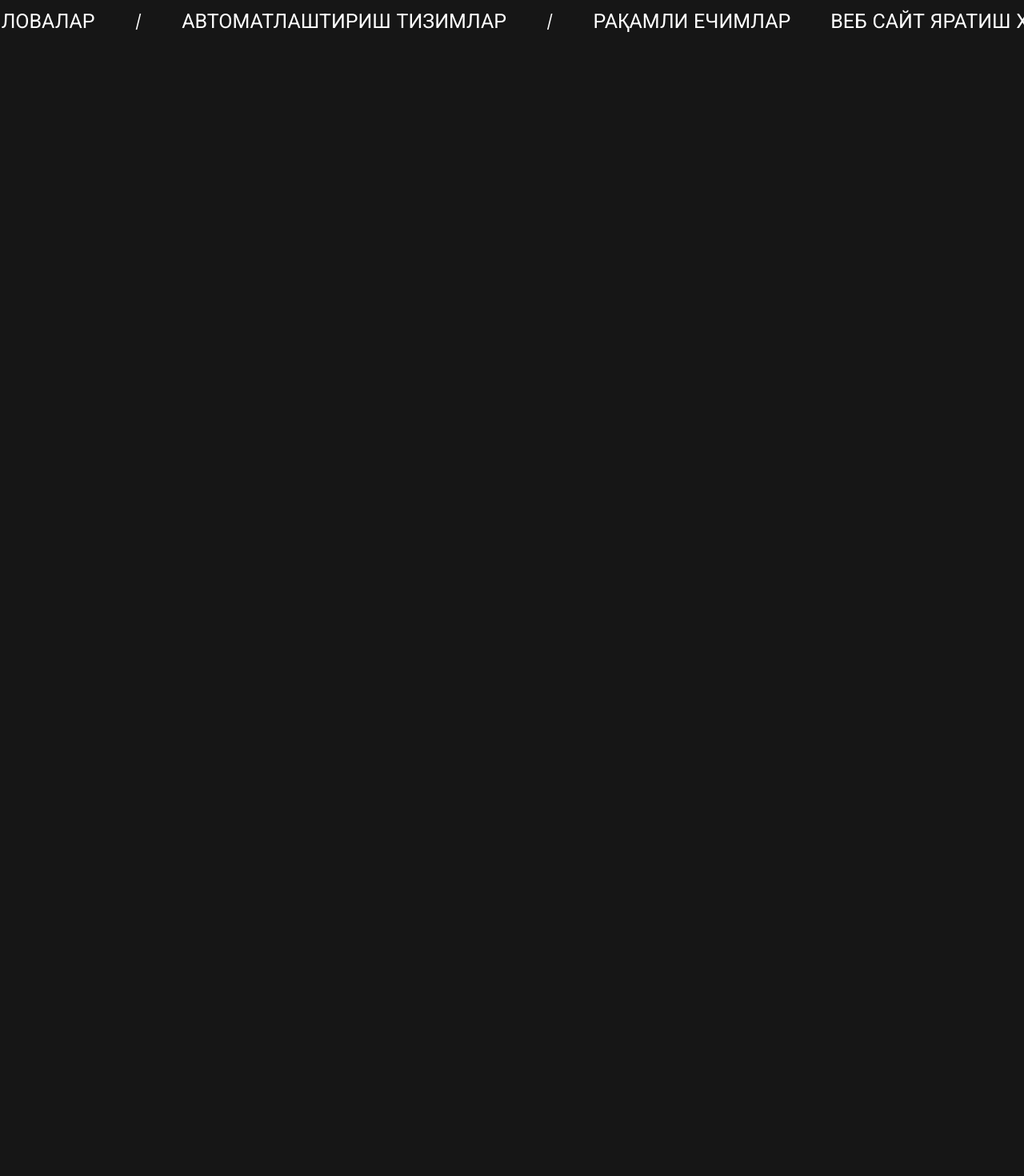
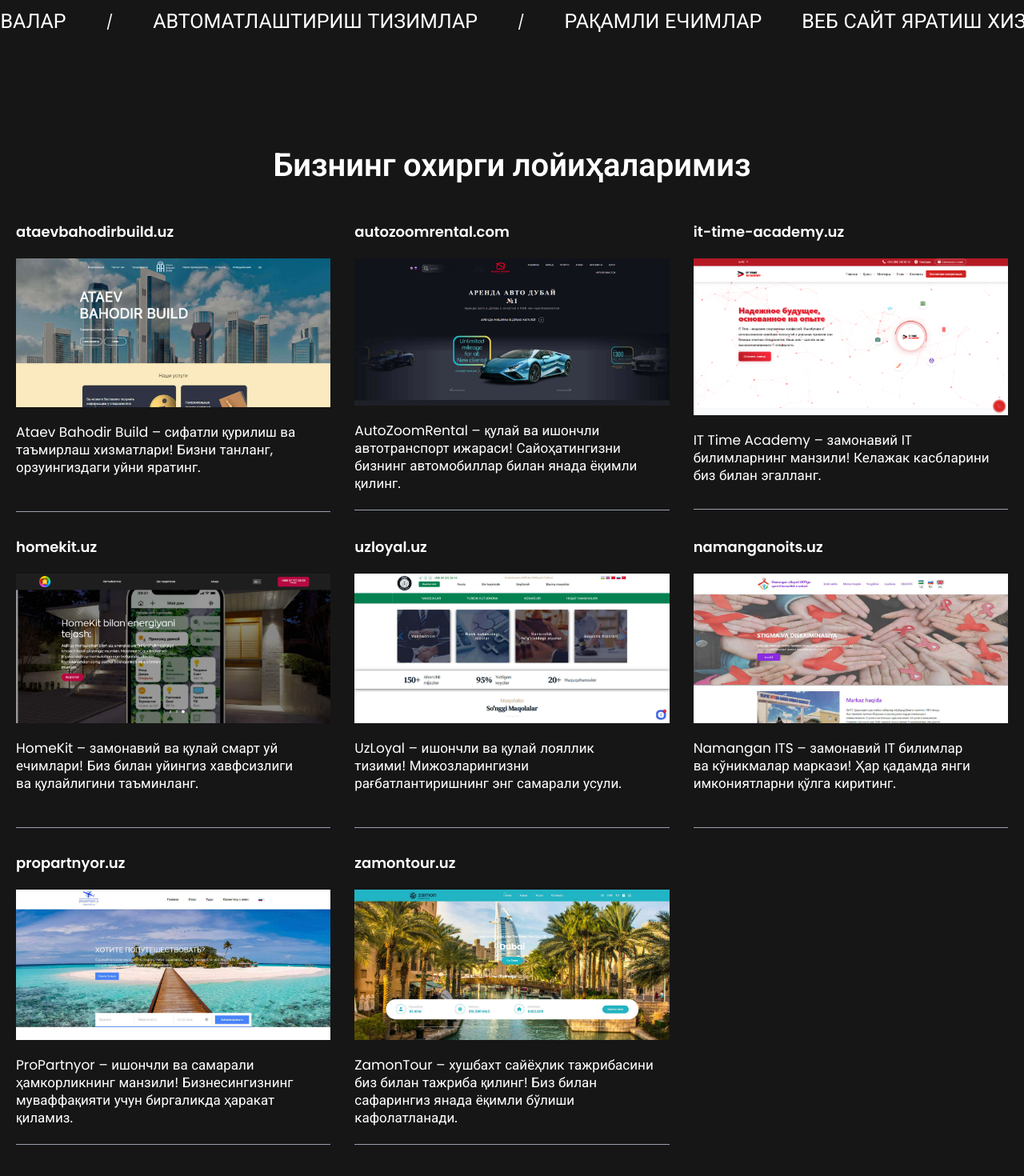
Before and after one commit to DavronNabijonv/Limsa_website, a React (Vite) app: page / in a window 1280 px wide. Shown: the part 1452-2922 px from the top of the page at 80% size. Before the commit the page ends 1528 px from the top, so only its background shows below. Built offline with nearby package versions, Linux system fonts and the light colour scheme.

Commit message:
our_works

```diff
--- a/src/sections/HOMEPAGE.jsx
+++ b/src/sections/HOMEPAGE.jsx
@@ -9,6 +9,7 @@
 import left1 from "../assets/faq__img1.png";
 import left2 from "../assets/faq__img2.png";
 import { MdKeyboardDoubleArrowRight } from "react-icons/md";
+import Our_works from "./our_works";
 
 export default function HOMEPAGE() {
   return (
@@ -59,7 +60,7 @@
         </div>
       </Marquee>
 
-
+      <Our_works/>
 
     </div>
   );
--- a/src/sections/our_works.jsx
+++ b/src/sections/our_works.jsx
@@ -1,7 +1,203 @@
-import React from 'react'
+import React from "react";
+import "../App.css";
+
+// images
+import ataev from "../assets/work_ataev.jpg";
+import avto from "../assets/work_avtozoom.jpg";
+import homekit from "../assets/work_homekit.jpg";
+import ittime from "../assets/work_itTime.png";
+import loyal from "../assets/work_loyal.jpg";
+import noit from "../assets/work_noits.jpg";
+import partnyor from "../assets/work_propartnyor.jpg";
+import zamon from "../assets/work_zamonTour.jpg";
+import TextTranslater from "../components/textTranslater";
 
 export default function Our_works() {
   return (
-    <div>Our_works</div>
-  )
+    <div data-aos="fade-up">
+      <div className="our-works my-[100px] ">
+        <TextTranslater
+          txt="loyiha-title"
+          txt_styles=" text-white md:text-[40px] text-[30px] max-w-[700px] w-[100%] mx-auto my-[30px]  text-center font-[600] "
+        />
+        <div className="container grid lg:grid-cols-3 md:grid-cols-2 grid-cols-1 gap-[30px] ">
+          <a
+            href="https://www.ataevbahodirbuild.uz/"
+            target="_blank"
+            className="work-card-links  "
+          >
+            <div className=" work-card border-b-[1px] border-gray-400 pb-[20px] flex flex-col gap-[20px] ">
+              <p className="card-title text-white text-[18px] font-[600] ">
+                ataevbahodirbuild.uz
+              </p>
+              <img
+                src={ataev}
+                loading="lazy"
+                className=" hover:scale-[1.1] duration-[0.4s] "
+                alt="ataevbahodirbuild image"
+              />
+              <TextTranslater
+                txt="loyiha-ataev"
+                txt_styles=" text-white text-[17px] leading-[22px] w-[90%] sm:h-[90px] h-[100px]  "
+              />
+            </div>
+          </a>
+
+          <a
+            href="https://www.autozoomrental.com/"
+            target="_blank"
+            className="work-card-links  "
+          >
+            <div className=" work-card border-b-[1px] border-gray-400 pb-[20px] flex flex-col gap-[20px] ">
+              <p className="card-title text-white text-[18px] font-[600] ">
+                autozoomrental.com
+              </p>
+              <img
+                src={avto}
+                loading="lazy"
+                className=" hover:scale-[1.1] duration-[0.4s] "
+                alt="ataevbahodirbuild image"
+              />
+              <TextTranslater
+                txt="loyiha-auto"
+                txt_styles=" text-white text-[17px] leading-[22px] w-[90%] sm:h-[90px] h-[100px]  "
+              />
+            </div>
+          </a>
+
+          <a
+            href="https://www.it-time-academy.uz/"
+            target="_blank"
+            className="work-card-links  "
+          >
+            <div className=" work-card border-b-[1px] border-gray-400 pb-[20px] flex flex-col gap-[20px] ">
+              <p className="card-title text-white text-[18px] font-[600] ">
+                it-time-academy.uz
+              </p>
+              <img
+                src={ittime}
+                loading="lazy"
+                className=" hover:scale-[1.1] duration-[0.4s] "
+                alt="ataevbahodirbuild image"
+              />
+              <TextTranslater
+                txt="loyiha-ittime"
+                txt_styles=" text-white text-[17px] leading-[22px] w-[95%] sm:h-[77px] h-[90px] "
+              />
+            </div>
+          </a>
+
+          <a
+            href="https://www.homekit.uz/"
+            target="_blank"
+            className="work-card-links  "
+          >
+            <div className=" work-card border-b-[1px] border-gray-400 pb-[20px] flex flex-col gap-[20px] ">
+              <p className="card-title text-white text-[18px] font-[600] ">
+                homekit.uz
+              </p>
+              <img
+                src={homekit}
+                loading="lazy"
+                className=" hover:scale-[1.1] duration-[0.4s] "
+                alt="ataevbahodirbuild image"
+              />
+              <TextTranslater
+                txt="loyiha-home"
+                txt_styles=" text-white text-[17px] leading-[22px] w-[90%] sm:h-[90px] h-[100px] "
+              />
+            </div>
+          </a>
+
+          <a
+            href="https://www.uzloyal.uz/"
+            target="_blank"
+            className="work-card-links  "
+          >
+            <div className=" work-card border-b-[1px] border-gray-400 pb-[20px] flex flex-col gap-[20px] ">
+              <p className="card-title text-white text-[18px] font-[600] ">
+                uzloyal.uz
+              </p>
+              <img
+                src={loyal}
+                loading="lazy"
+                className=" hover:scale-[1.1] duration-[0.4s] "
+                alt="ataevbahodirbuild image"
+              />
+              <TextTranslater
+                txt="loyiha-loyal"
+                txt_styles=" text-white text-[17px] leading-[22px] w-[90%] sm:h-[90px] h-[100px] "
+              />
+            </div>
+          </a>
+
+          <a
+            href="https://www.namanganoits.uz/"
+            target="_blank"
+            className="work-card-links  "
+          >
+            <div className=" work-card border-b-[1px] border-gray-400 pb-[20px] flex flex-col gap-[20px] ">
+              <p className="card-title text-white text-[18px] font-[600] ">
+                namanganoits.uz
+              </p>
+              <img
+                src={noit}
+                loading="lazy"
+                className=" hover:scale-[1.1] duration-[0.4s] "
+                alt="ataevbahodirbuild image"
+              />
+              <TextTranslater
+                txt="loyiha-noits"
+                txt_styles=" text-white text-[17px] leading-[22px] w-[90%] sm:h-[90px] h-[100px] "
+              />
+            </div>
+          </a>
+
+          <a
+            href="https://propartnyor.uz/"
+            target="_blank"
+            className="work-card-links  "
+          >
+            <div className=" work-card border-b-[1px] border-gray-400 pb-[20px] flex flex-col gap-[20px] ">
+              <p className="card-title text-white text-[18px] font-[600] ">
+                propartnyor.uz
+              </p>
+              <img
+                src={partnyor}
+                loading="lazy"
+                className=" hover:scale-[1.1] duration-[0.4s] "
+                alt="ataevbahodirbuild image"
+              />
+              <TextTranslater
+                txt="loyiha-pro"
+                txt_styles=" text-white text-[17px] leading-[22px] w-[95%] sm:h-[90px] h-[100px] "
+              />
+            </div>
+          </a>
+
+          <a
+            href="https://zamontour.uz/"
+            target="_blank"
+            className="work-card-links  "
+          >
+            <div className=" work-card border-b-[1px] border-gray-400 pb-[20px] flex flex-col gap-[20px] ">
+              <p className="card-title text-white text-[18px] font-[600] ">
+                zamontour.uz
+              </p>
+              <img
+                src={zamon}
+                loading="lazy"
+                className=" hover:scale-[1.1] duration-[0.4s] "
+                alt="ataevbahodirbuild image"
+              />
+              <TextTranslater
+                txt="loyiha-tour"
+                txt_styles=" text-white text-[17px] leading-[22px] w-[95%] sm:h-[90px] h-[100px] "
+              />
+            </div>
+          </a>
+        </div>
+      </div>
+    </div>
+  );
 }
```
